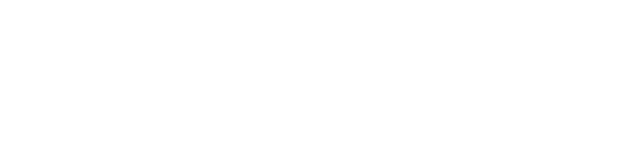
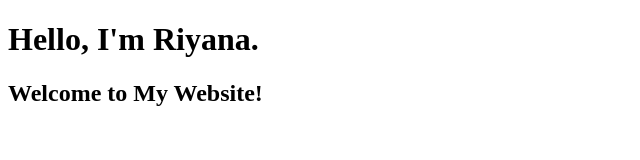
Before and after one commit to RiyanaD/cse134-website, a plain HTML site: page index.html in a window 1280 px wide. Shown: the whole page, without its empty margins (0-640 px from the left). Drawn offline with Linux system fonts and the light colour scheme.

Commit message:
Updated index.html with header

```diff
--- a/index.html
+++ b/index.html
@@ -6,6 +6,7 @@
     <title>Document</title>
 </head>
 <body>
-    <!-- Content goes here -->
+    <h1>Hello, I'm Riyana.</h1>
+    <h2>Welcome to My Website!</h2>
 </body>
 </html>
```
